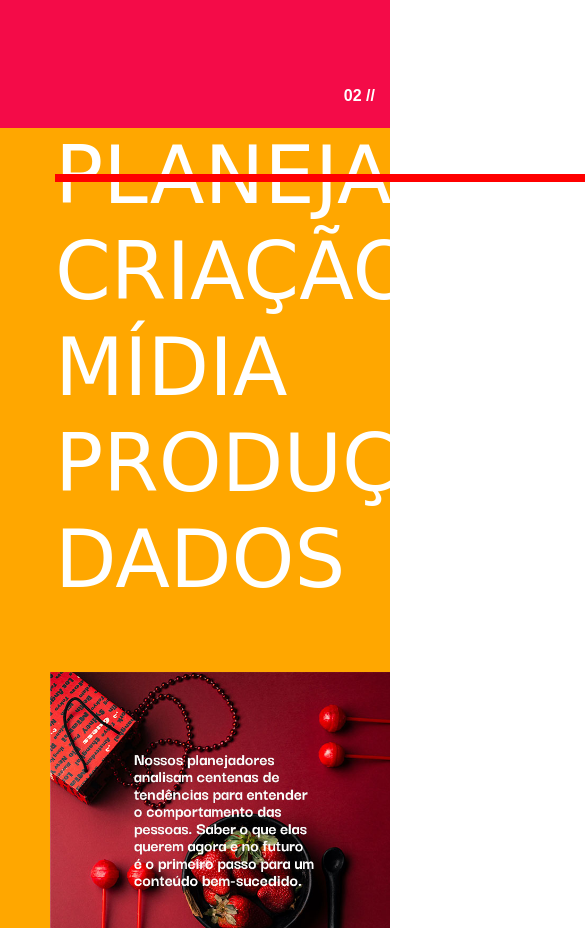
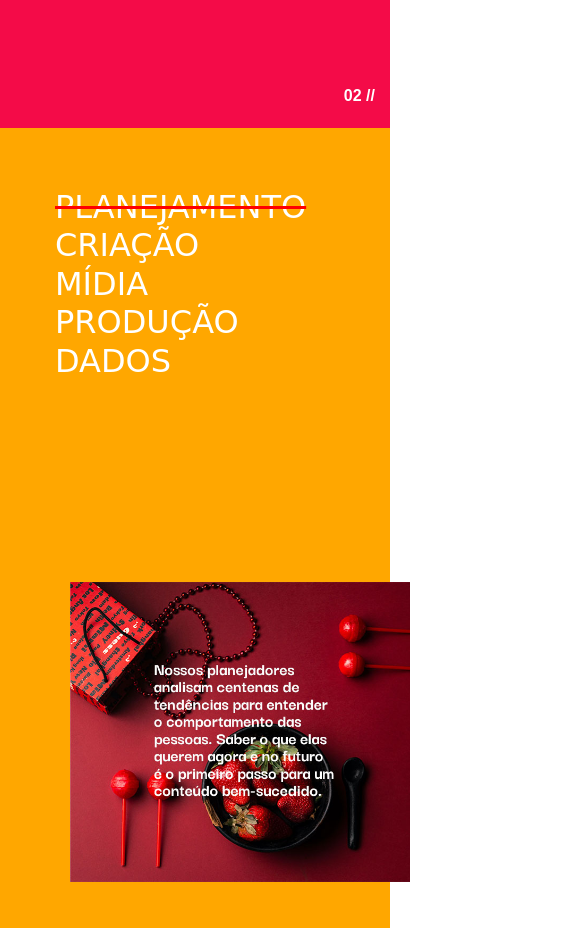
Before and after one commit to vini/horizontal_navigation, a plain HTML site: page index.html in a window 390 px wide. Shown: the part 1560-2488 px from the top of the page, 585 px wide, since content can reach past the window. Drawn offline with nearby package versions, Linux system fonts and the light colour scheme; a web font is replaced by a local one.

Commit message:
Ajustes Visuais

```diff
--- a/css/screens.css
+++ b/css/screens.css
@@ -79,21 +79,19 @@
         float: left;
     }
 
-    .section.o-estudio h3.lb {
+    .section.nosso-jeito h3.lb {
         font-size:2em !important;
         margin-top:60px;
     }
-    .section.o-estudio img.plb-img {
+    .section.nosso-jeito img.plb-img {
         position: absolute;
         right: -20px;
         height: 300px;
-        bottom: 60px;
+        bottom: 90px;
         z-index: 3;
     }
 
-    .row-items-nj {
-        align-items: unset !important;
-    }
+    .row-items-nj { align-items: unset !important;    }
 
     .section.o-estudio { background: #f40b48; }
 
```
